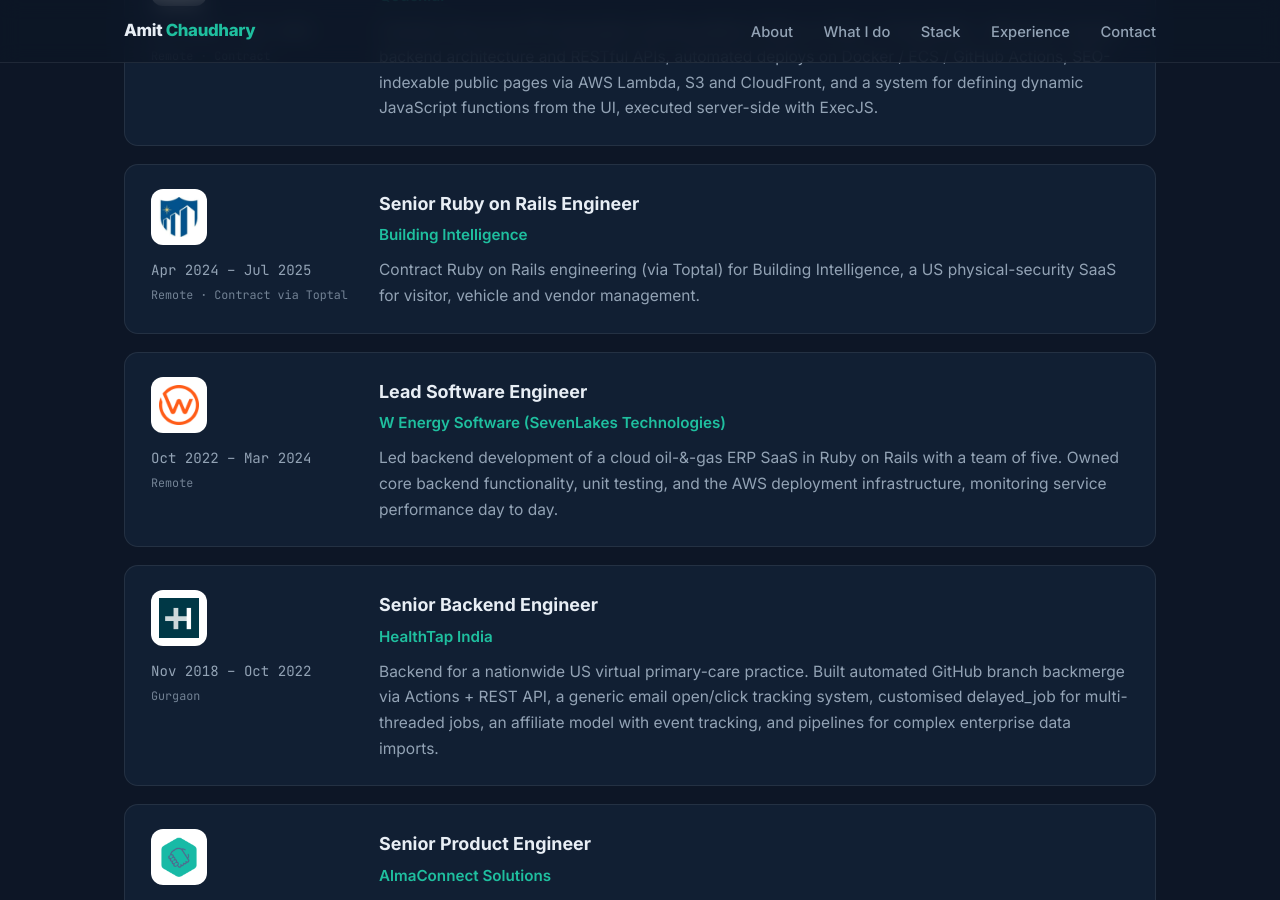
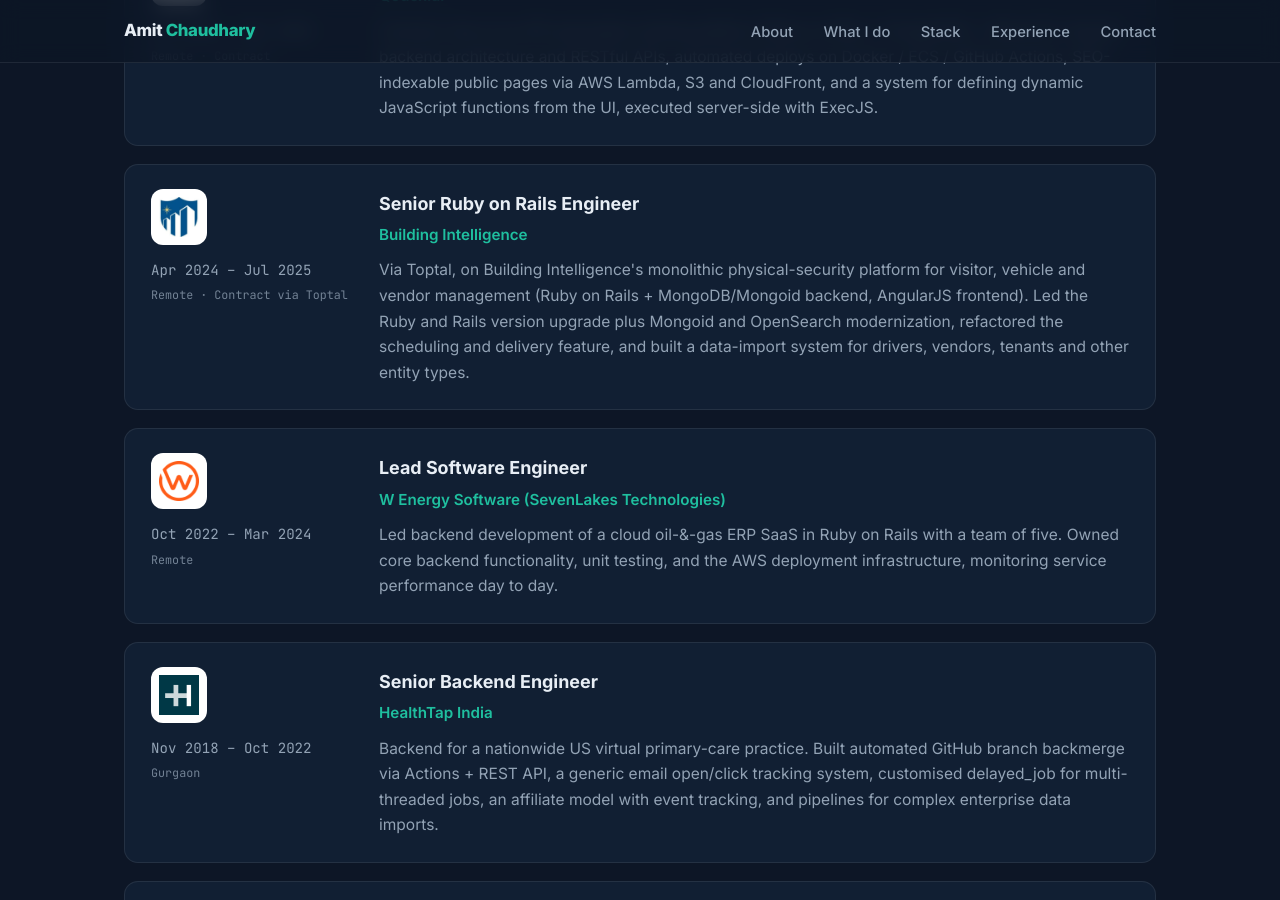
Before and after one commit to chaudhary/amit-chaudhary, a Jekyll site: the page built from index.html, in a window 1280 px wide and 900 px high, scrolled down 3435 px. Built offline with Jekyll 4.4.1, drawn with Linux system fonts in a browser that asks for light colours; some web fonts are replaced.

Commit message:
Building Intelligence: detailed description (Rails/Ruby + Mongoid/OpenSearch upgrade, scheduling-delivery refactor, data-import system; RoR+MongoDB+AngularJS monolith)
Co-Authored-By: Claude Opus 4.8 (1M context) <noreply@anthropic.com>

```diff
--- a/_data/experience.yml
+++ b/_data/experience.yml
@@ -28,8 +28,11 @@ roles:
   where: Remote · Contract via Toptal
   logo: buildingintelligence.png
   body: >-
-    Contract Ruby on Rails engineering (via Toptal) for Building Intelligence, a US
-    physical-security SaaS for visitor, vehicle and vendor management.
+    Via Toptal, on Building Intelligence's monolithic physical-security platform for visitor,
+    vehicle and vendor management (Ruby on Rails + MongoDB/Mongoid backend, AngularJS
+    frontend). Led the Ruby and Rails version upgrade plus Mongoid and OpenSearch
+    modernization, refactored the scheduling and delivery feature, and built a data-import
+    system for drivers, vendors, tenants and other entity types.
 
 - role: Lead Software Engineer
   org: W Energy Software (SevenLakes Technologies)
```
